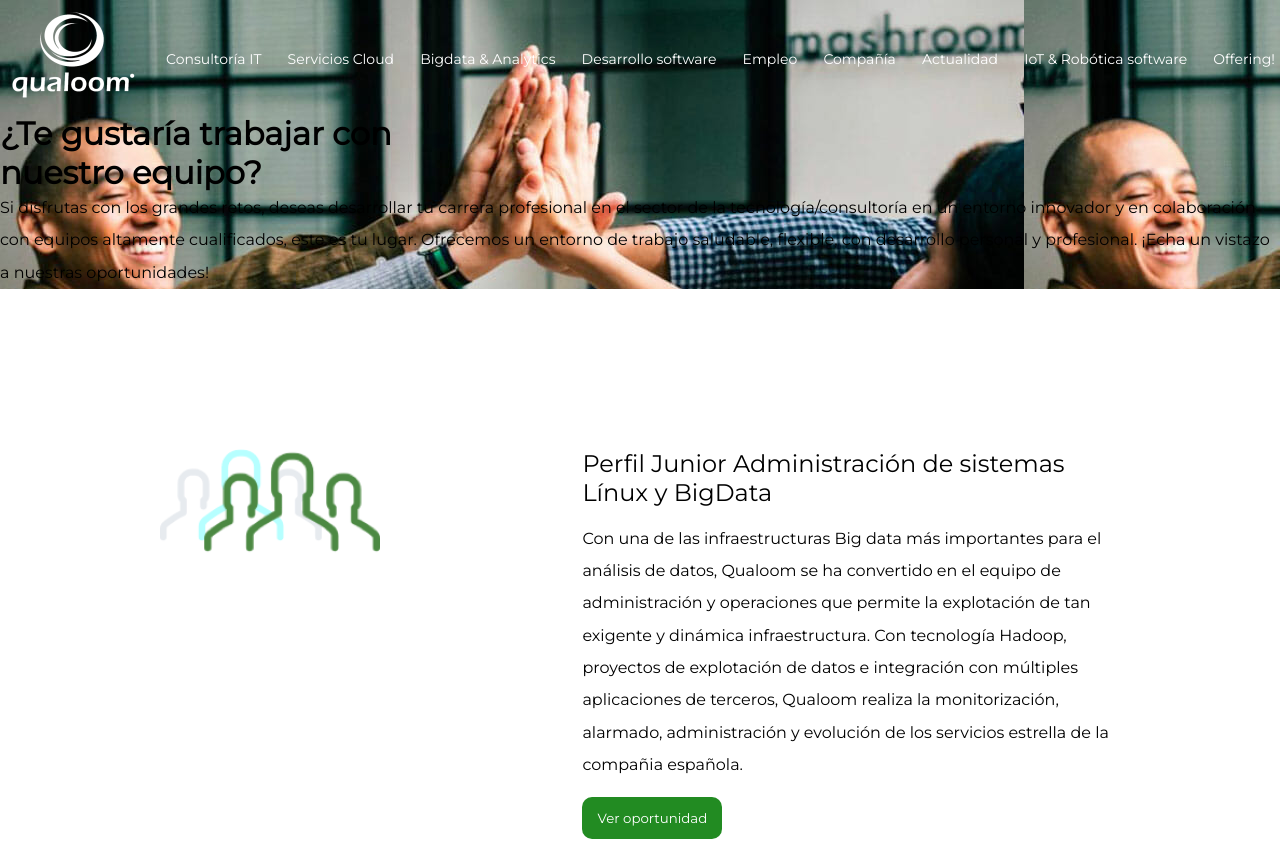
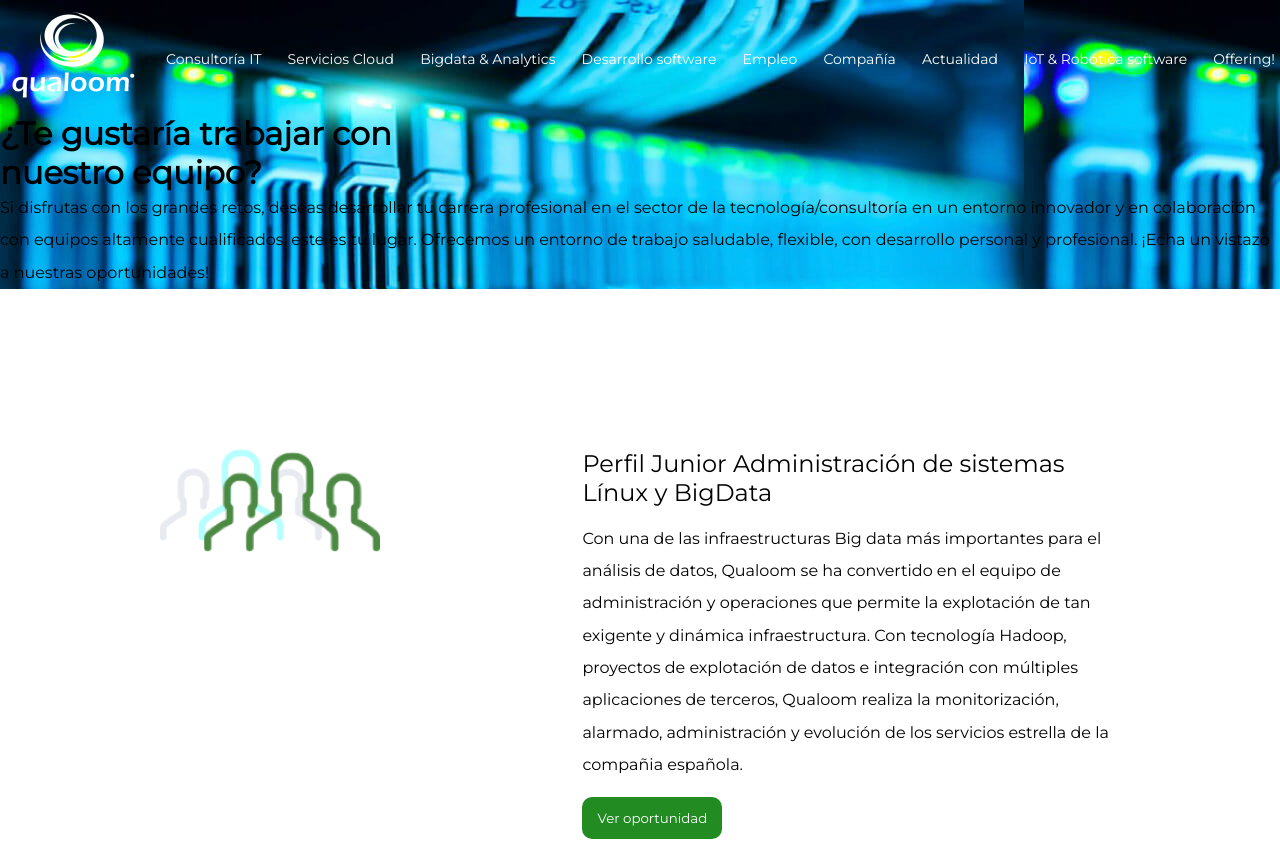
Before and after one commit to MussadiqKhan/qualoom, a Gatsby site: page /servicios-cloud in a window 1280 px wide. Shown: the top 842 px of the page. Built offline with nearby package versions, Linux system fonts and the light colour scheme; Gatsby itself is replaced by a stand-in of ours.

Commit message:
Update servicios-cloud.js

```diff
--- a/src/pages/servicios-cloud.js
+++ b/src/pages/servicios-cloud.js
@@ -23,7 +23,7 @@
       <div
         className="background-servicios"
         style={{
-          background: `url(../images/cabecera-empleo.jpg)`,
+          background: `url(../images/servicios-cloud-qualoom.jpg)`,
         }}
       >
         <div className="header_div">
```
